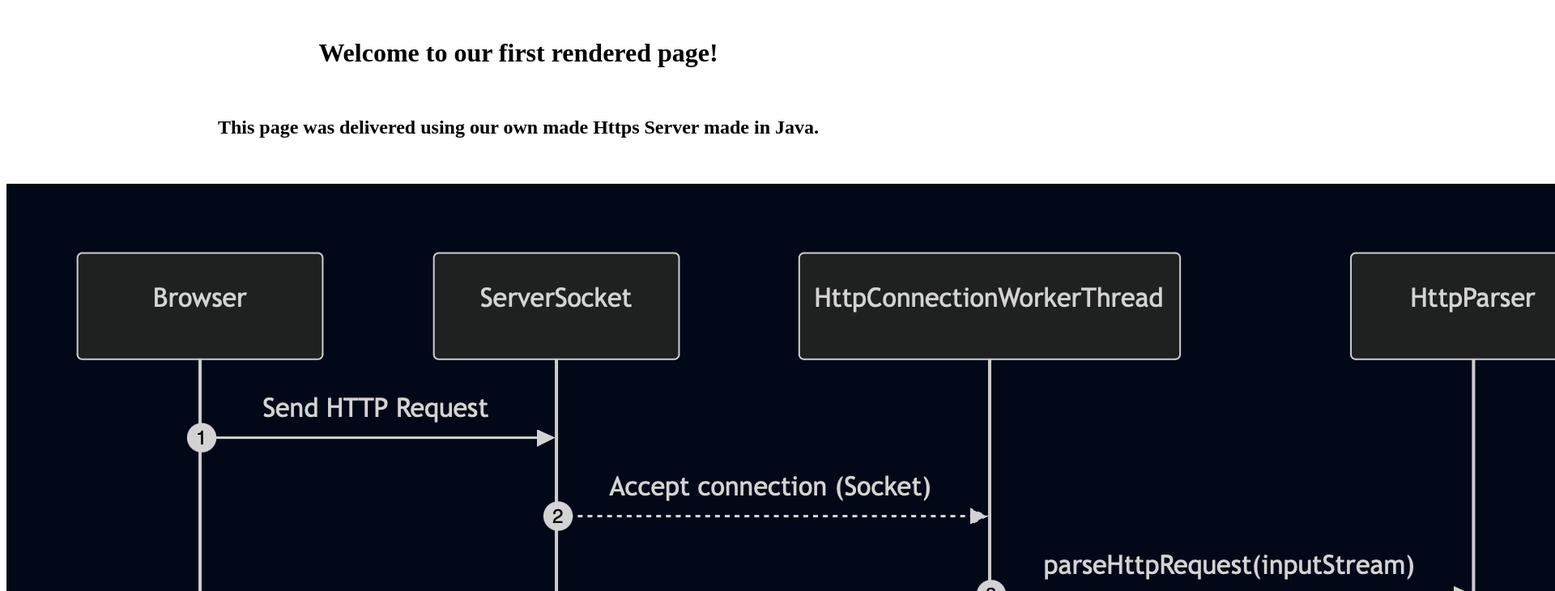
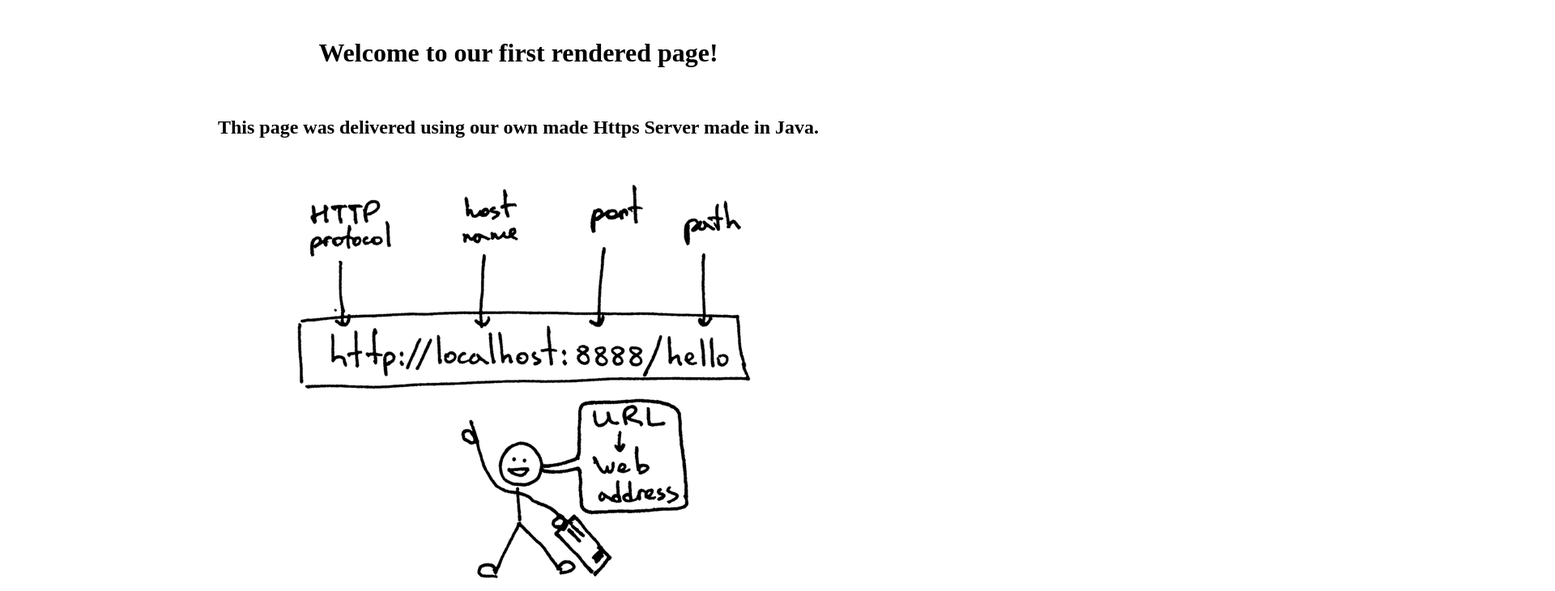
Before and after one commit to shatanshu3006/Server-From-Scratch, a plain HTML site: page WebRoot/index.html in a window 1280 px wide. Shown: the top 730 px of the page at 81% size, 1920 px wide, since content can reach past the window. Drawn offline with Linux system fonts and the light colour scheme.

Commit message:
Finalize setup before rebase

```diff
--- a/WebRoot/index.html
+++ b/WebRoot/index.html
@@ -13,5 +13,5 @@
 <h2>This page was delivered using our own made Https Server made in Java.</h2>
 <br>
 <br>
-<img src='request_lifecycle.png'/>
+<img src='logo.png'/>
 </html>
```
